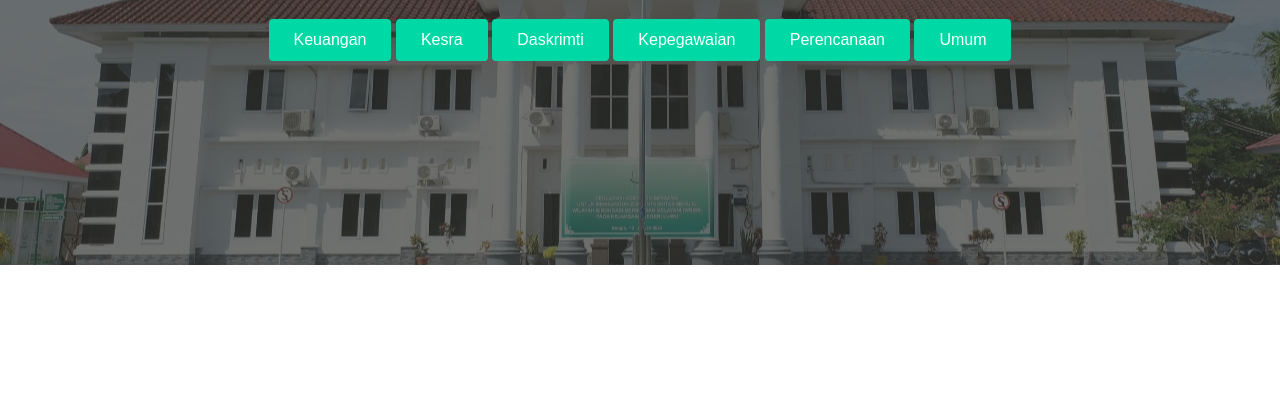
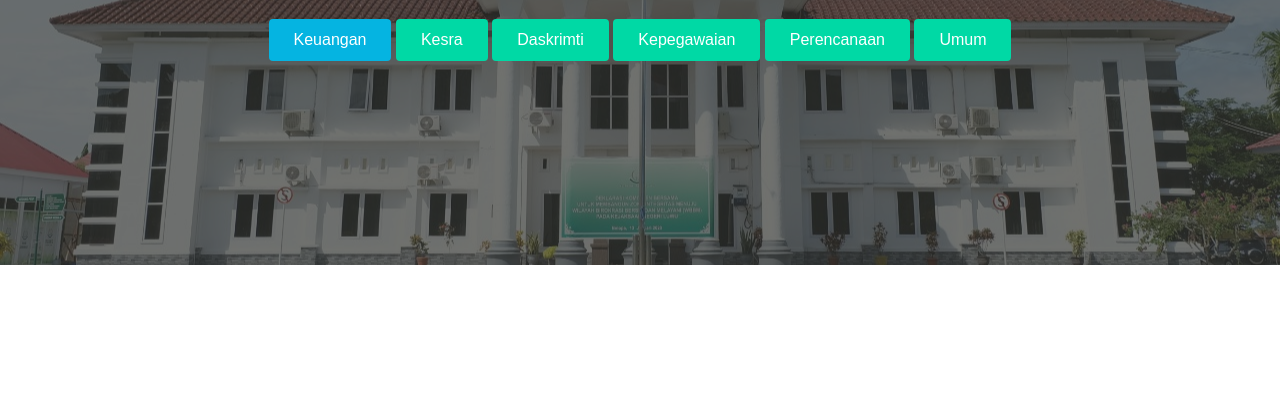
Before and after one commit to ainulnisas/inultes, a plain HTML site: page html/lapbulagt.html in a window 1280 px wide. Shown: the part 392-800 px from the top of the page. Drawn offline with Linux system fonts and the light colour scheme; files whose address does not match are found by name.

Commit message:
Update lapbulagt.html

```diff
--- a/html/lapbulagt.html
+++ b/html/lapbulagt.html
@@ -100,7 +100,7 @@
     <div class="hero-section">
         <div class="container text-center wow zoomIn">
           <h1 class="display-4">AGUSTUS</h1>
-            <a href="keuanganagt.html" class="btn btn-primary">Keuangan</a>
+            <a href="../8. AGUSTUS/Lapbul Keuangan Agustus 2022.pdf" class="btn btn-info" download>Keuangan</a>
             <a href="kesraagt.html" class="btn btn-primary">Kesra</a>
             <a href="daskrimtiagt.html" class="btn btn-primary">Daskrimti</a>
             <a href="kepegawaianagt.html" class="btn btn-primary">Kepegawaian</a>
```
